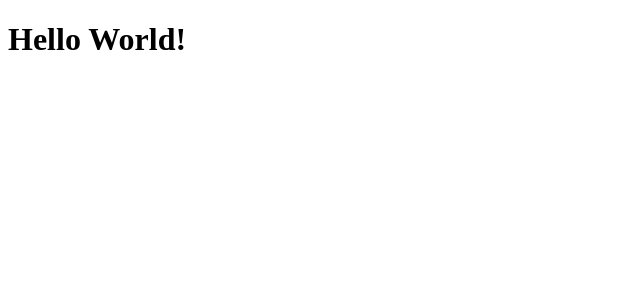
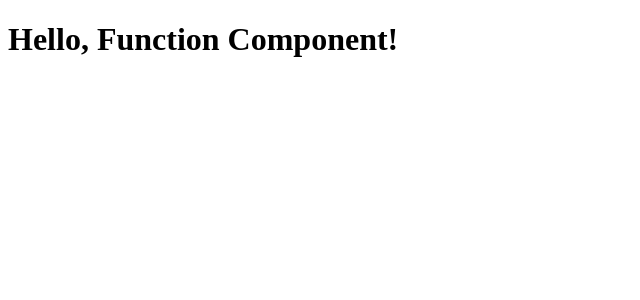
Before and after one commit to shbh29/react-demo-1, a React (Create React App) app: page / in a window 1280 px wide. Shown: the top 300 px of the page, without its empty margins (0-640 px from the left). Built offline with nearby package versions, Linux system fonts and the light colour scheme.

Commit message:
Functional Componenet

```diff
--- a/src/App.js
+++ b/src/App.js
@@ -1,13 +1,10 @@
 import React from 'react';
 import './App.css';
 
-// const HelloWorld = <h1> Hello, Pesto Babes! </h1>;
 
-class HelloWorld extends React.Component {
-  render() {
-    return <h1> Hello World! </h1>;
-  }
-
+function HelloWorld() {
+  return <h1> Hello, Function Component! </h1>;
 }
 
+
 export { HelloWorld };
```
